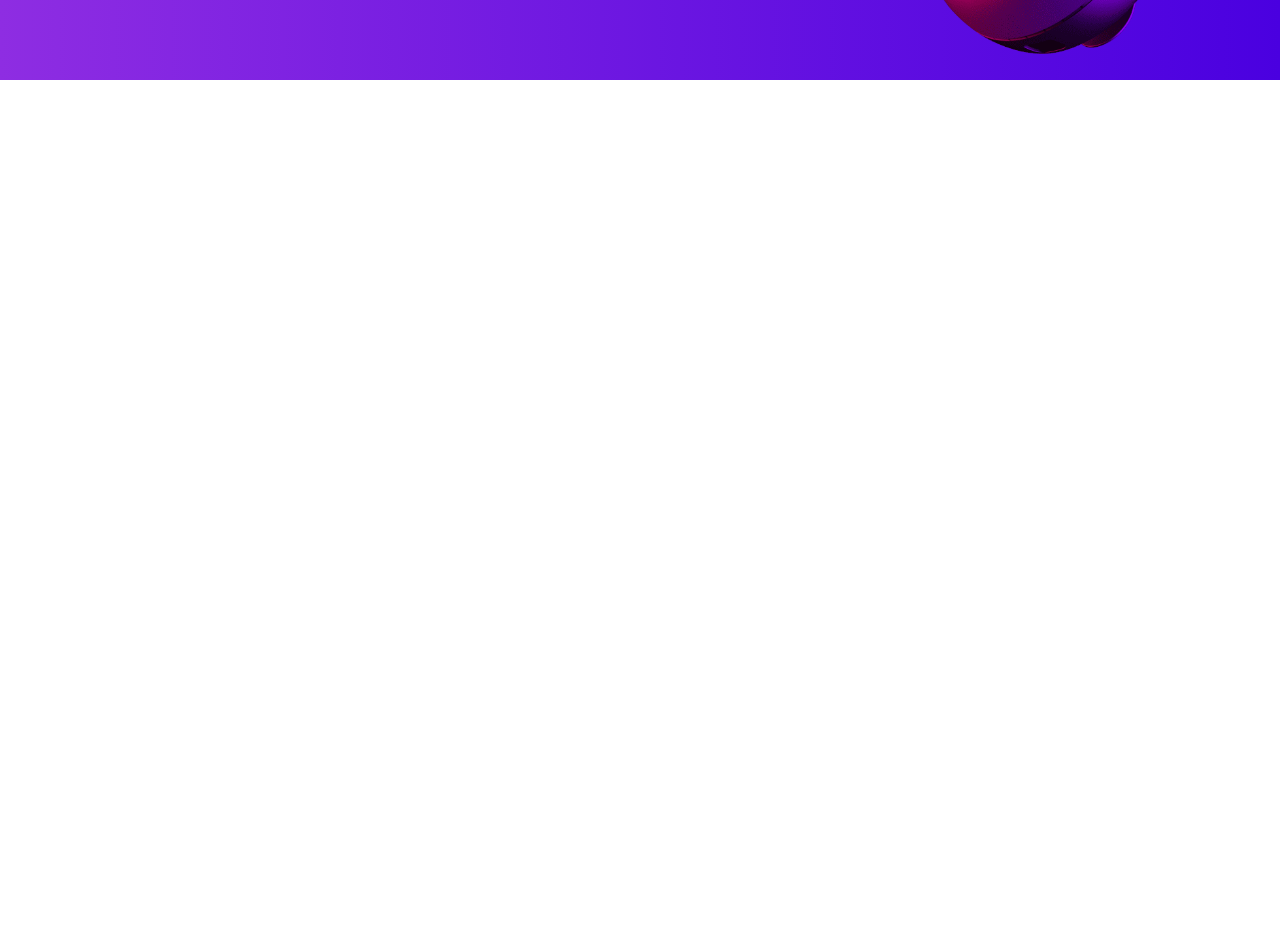
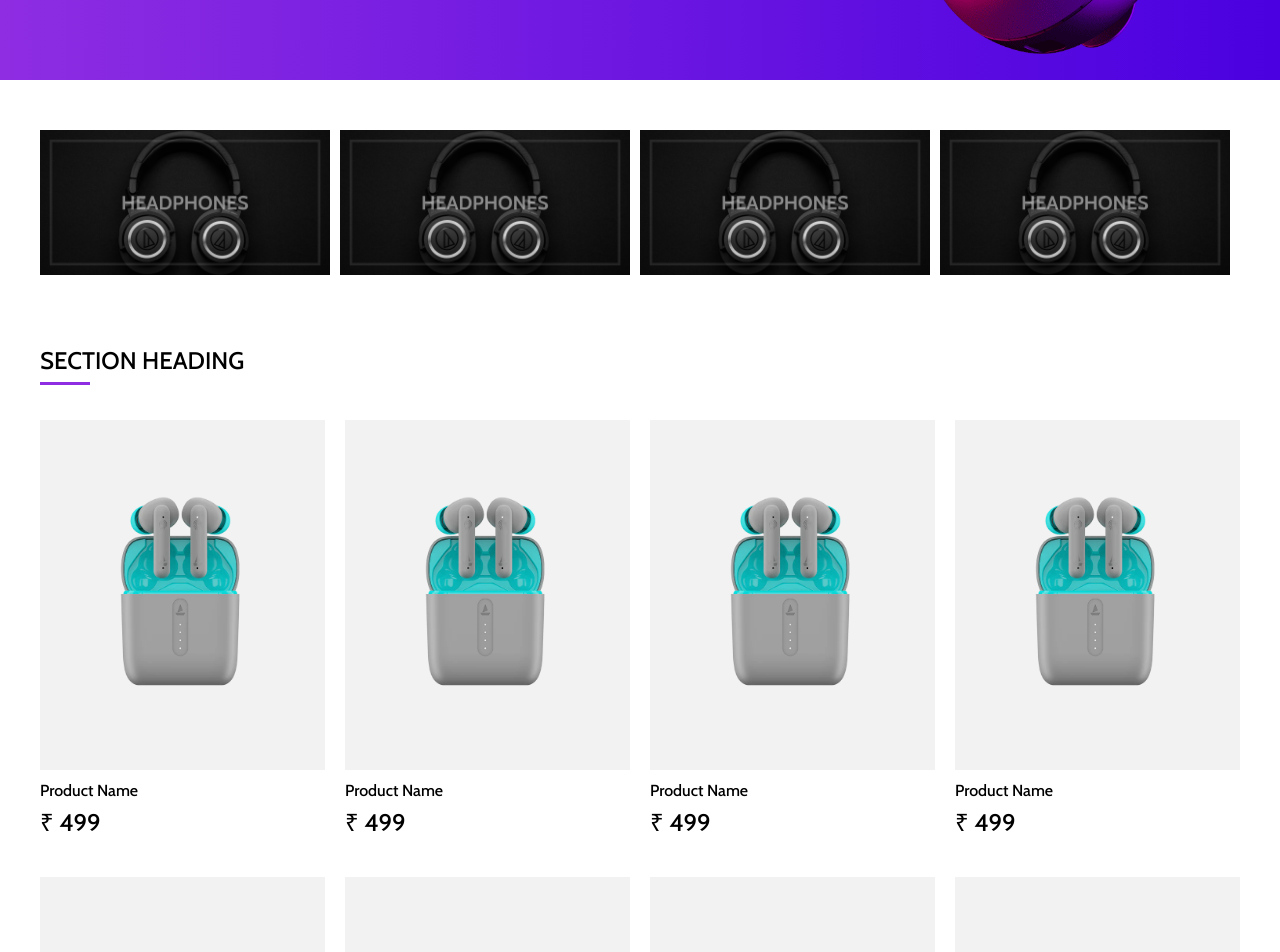
Before and after one commit to Nishantsingh9412/HeadP, a React (Create React App) app: page / in a window 1280 px wide. Shown: the part 720-1672 px from the top of the page. Built offline with nearby package versions, Linux system fonts and the light colour scheme.

Commit message:
second commit

```diff
--- a/src/components/Category/Category.jsx
+++ b/src/components/Category/Category.jsx
@@ -1,6 +1,28 @@
 import "./Category.scss";
+
+import cat1 from "../../assets/category/cat-1.jpg";
+
 const Category = () => {
-    return <div>Category</div>;
+    return (
+        <div className="shop-by-category">
+            <div className="categories">
+                <div className="category">
+                    <img src={cat1} alt="" />
+                </div>
+
+                <div className="category">
+                    <img src={cat1} alt="" />
+                </div>
+
+                <div className="category">
+                    <img src={cat1} alt="" />
+                </div>
+
+                <div className="category">
+                    <img src={cat1} alt="" />
+                </div>
+            </div>
+        </div>);
 };
 
 export default Category;
--- a/src/components/Category/Category.scss
+++ b/src/components/Category/Category.scss
@@ -1 +1,32 @@
 @import "../../css-config/mixins.scss";
+.shop-by-category{
+    margin: 25px 0px;
+    @include md{                    // For Desktop
+        margin: 50px 0px;
+    }
+    .categories {
+        display: flex;
+        flex-flow: wrap;
+        gap: 10px;
+
+        .category{
+            background-color: black ;
+            width: calc(50% - 5px);
+            cursor: pointer;
+            overflow: hidden;
+            @include md{                        // For Desktop
+                width: calc(25% - 10px);
+            }
+            img{
+                width: 100%;
+                display: block;
+                transition: all ease 0.3s;
+            }
+            &:hover{
+                img{
+                    transform: scale(1.2);
+                }
+            }
+        }
+    }
+}
--- a/src/components/Home/Home.jsx
+++ b/src/components/Home/Home.jsx
@@ -1,10 +1,20 @@
 import "./Home.scss";
+
 import Banner from "./Banner/Banner";
+import Category from "../Category/Category";
+import Products from '../Products/Products';
+
 const Home = () => {
     return (
-    <div className="homeComp">
+    <div>
         <Banner />
-    </div>
+            <div className="main-content">
+                <div className="layout">
+                    <Category />
+                    <Products />
+                </div>
+            </div>
+        </div>
     );
 };
 
--- a/src/components/Home/Home.scss
+++ b/src/components/Home/Home.scss
@@ -1,4 +1,13 @@
 @import "../../css-config/mixins.scss";
-.homeComp{
-    height: 2000px;
+
+// .homeComp{
+//     height: 2000px;
+// }
+
+.main-content{
+    max-width: calc(100% - 20px);
+    margin: 0 auto;
+    @include md{
+        max-width: 1200px;
+    }
 }
--- a/src/components/Products/Product/Product.jsx
+++ b/src/components/Products/Product/Product.jsx
@@ -1,6 +1,17 @@
 import "./Product.scss";
+import prod from '../../../assets/products/earbuds-prod-1.webp';
 const Product = () => {
-    return <div>Product</div>;
+    return (
+        <div className="product-card">
+            <div className="thumbnail">
+                <img src={prod} alt="" />
+            </div>
+            <div className="prod-details">
+                <span className="name">Product Name</span>
+                <span className="price"> ₹ 499 </span>
+            </div>
+        </div>
+        );
 };
 
 export default Product;
--- a/src/components/Products/Product/Product.scss
+++ b/src/components/Products/Product/Product.scss
@@ -1 +1,51 @@
 @import "../../../css-config/mixins.scss";
+.product-card{
+    width: calc(50% - 5px);
+    margin-bottom: 20px;
+    @include md{                // For Desktop
+        width: calc(25% - 15px);
+    }
+    .thumbnail{
+        width: 100%;
+        height: 180px;
+        background-color: rgba(0,0,0,0.05);
+        margin-bottom: 10px;
+        padding: 25px;
+        display: flex;
+        align-items: center;
+        @include md{
+            height: 350px;
+        }
+        img{
+            transition: all ease 0.3s;
+            display: block;
+            width: 100%;
+        }
+    }
+    .prod-details{
+        .name{
+            font-size: 14px;
+            display: block;
+            text-overflow: ellipsis;
+            white-space: nowrap;
+            overflow: hidden;
+            @include md{
+                font-size: 16px;
+                margin-bottom: 10px;
+            }
+        }
+        .price{
+            font-size: 18px;
+            @include md{
+             font-size: 24px;
+            }
+        }
+    }
+    &:hover{
+        .thumbnail{
+            img{
+                transform: scale(1.2);
+            }
+        }
+    }
+}
--- a/src/components/Products/Products.jsx
+++ b/src/components/Products/Products.jsx
@@ -1,6 +1,21 @@
 import "./Products.scss";
+import Product from "./Product/Product"
 const Products = () => {
-    return <div>Products</div>;
+    return (
+        <div className="products-container">
+            <div className="sec-heading"> Section Heading </div>
+                <div className="products">
+                    <Product />
+                    <Product />
+                    <Product />
+                    <Product />
+                    <Product />
+                    <Product />
+                    <Product />
+                    <Product />
+                </div>
+        </div>
+        );
 };
 
 export default Products;
--- a/src/components/Products/Products.scss
+++ b/src/components/Products/Products.scss
@@ -1 +1,38 @@
 @import "../../css-config/mixins.scss";
+.products-container{
+    margin: 50px 0px;
+    @include md{
+        margin: 75px 0px;
+    }
+    .sec-heading{
+        margin-bottom: 20px;
+        font-size: 18px;
+        font-weight: 500;
+        text-transform: uppercase;
+        @include md{                    // For Desktop
+            margin-bottom: 35px;
+            font-size: 24px;
+
+        }
+        &:after{
+            content: "";
+            display: block;
+            margin-top: 5px;
+            width: 50px;
+            height: 3px;
+            background-color: #8e2de2;
+            @include md{
+                 margin-top: 10px;
+            }
+
+        }
+    }
+    .products{
+        display: flex;
+        flex-flow: wrap;
+        gap: 10px;
+        @include md{
+            gap: 20px;
+        }
+    }
+}
```
Also changed, not shown: src/components/Footer/Footer.jsx (line endings or trailing spaces).
